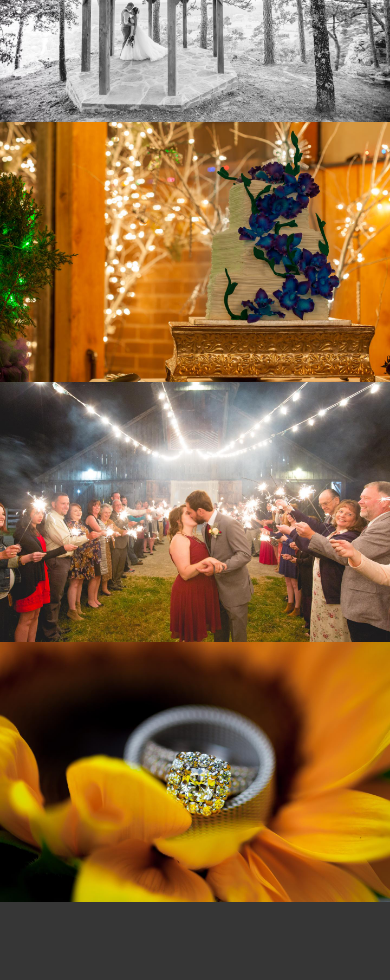
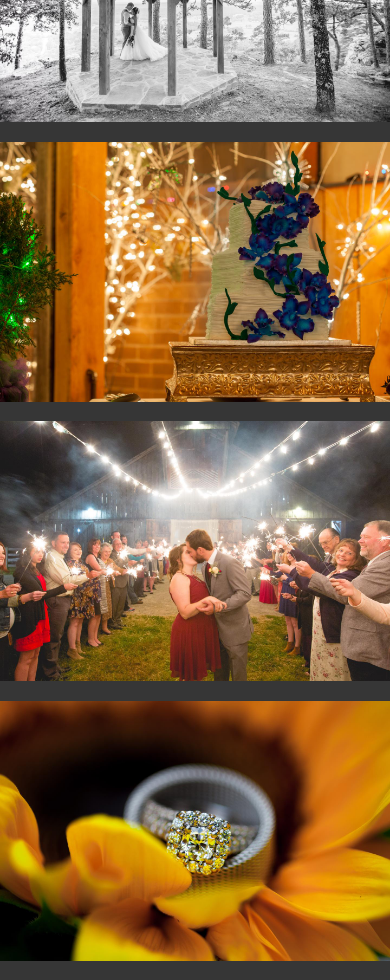
Before and after one commit to davidskinner/photography-site, an Angular app in the folder photographysite/: page /portfolio in a window 390 px wide. Shown: the part 2640-3620 px from the top of the page. Before the commit the page ends 3542 px from the top, so only its background shows below. Built offline with nearby package versions, Linux system fonts and the light colour scheme.

Commit message:
fixed spacing on responsive images

```diff
--- a/photographysite/src/app/portfolio/portfolio.component.scss
+++ b/photographysite/src/app/portfolio/portfolio.component.scss
@@ -27,7 +27,7 @@ div.image img {
 
     .limgs {
         width: 100%;
-        margin: 0;
+        margin-bottom:5%;
     }
 
     .portfolio-margin {
@@ -52,7 +52,7 @@ div.image img {
 
     .limgs {
         width: 100%;
-        margin: 0;
+        margin-bottom:5%;
     }
 
     div.wrapping > div {
@@ -75,6 +75,7 @@ div.image img {
 
     .limgs {
         width: 100%;
+        margin-bottom:5%;
     }
 
     div.wrapping > div {
@@ -90,7 +91,7 @@ div.image img {
 
 @media only screen and (min-width: 1200px) {
     .pimgs {
-        width: 25%;
+        width: 24%;
         margin: 0 1% 0 1%;
     }
 
```
